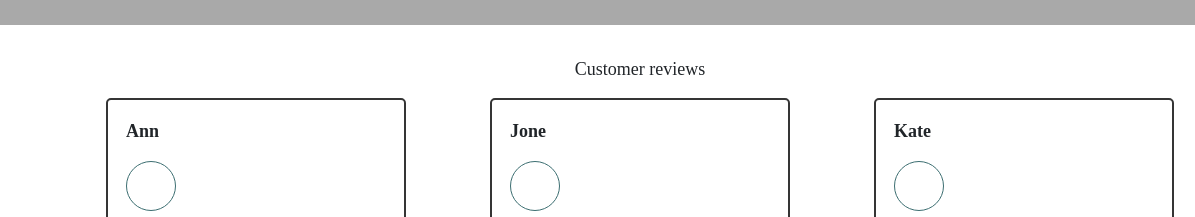
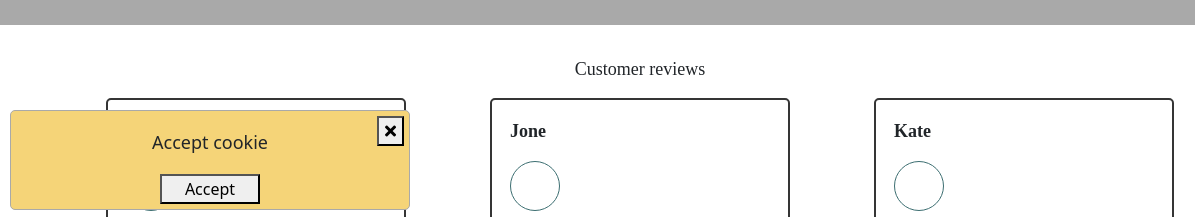
Before and after one commit to kalibria/E-commerce-project, a website built with webpack: page src/index.html in a window 1280 px wide. Shown: the part 580-797 px from the top of the page, 0-1195 px from the left. Built offline with nearby package versions, Linux system fonts and the light colour scheme.

Commit message:
minor style tweaks

```diff
--- a/src/index.html
+++ b/src/index.html
@@ -206,10 +206,15 @@
           <a href="https://github.com/kalibria/E-commerce-project" target="_blank "><i class="fab fa-github github-icon"></i></a>
         </div>
       </div>
-        <div class="footer__conteiner-name">
+      <div class="footer__conteiner-name">
         <p class="footer__name">Maria Kushlianskaya </p>
         <span class="footer__year"></span>
         <p class="footer_emoji">⭐</p>
+      </div>
+      <div class="footer__cookie">
+        <p class="footer__cookie-text">Accept cookie</p>
+        <button class="cookie-button__accept" name="btn-accept">Accept</button>
+        <button class="cookie-buton__close" name="btn-close"><i class="fas fa-times icon-close"></i></button>
       </div>
 
     </footer>
--- a/src/styles/_header.scss
+++ b/src/styles/_header.scss
@@ -61,6 +61,7 @@
     line-height: 2em;
     position: absolute;
     text-align: left;
+    background: white;
 }
 
 .dropdown__item:hover {
--- a/src/styles/_main.scss
+++ b/src/styles/_main.scss
@@ -266,7 +266,12 @@
 .description__info {
     font-size: 30px;
     color: #041e4e;
+    &:hover {
+        cursor: pointer;
+    }
 }
+
+
 
 //description__info-modal
 
--- a/src/styles/footer.scss
+++ b/src/styles/footer.scss
@@ -77,13 +77,15 @@
     display: flex;
     justify-content: center;
     align-items: flex-start;
+    cursor: pointer;
 }
 
 .fotter__github {
     a{
-        cursor: pointer;
+    z-index: 1;
     }
 }
+
 
 .fotter__github::before {
     content: "";
@@ -143,3 +145,36 @@
         border-right-color: transparent;
     }
 }
+
+.footer__cookie {
+    display: none;
+    width: 400px;
+    height: 100px;
+    background-color: liteyellow;
+    background-color: #f5d478;
+    border: 1px solid darkgray;
+    border-radius: 5px;
+    position: fixed;
+    bottom: 10px;
+    left: 10px;
+    flex-direction: column;
+    align-items: center;
+}
+
+
+.footer__cookie-text {
+    font: $font-main;
+    font-size: $font-size-heading;
+    text-align: center;
+    margin: $padding-medium;
+}
+
+.cookie-buton__close {
+    position: absolute;
+    top: 5px;
+    right: 5px;
+}
+
+.cookie-button__accept {
+    width: 100px;
+}
```
Also changed, not shown: src/scripts/index.js (+5 -2 lines).
